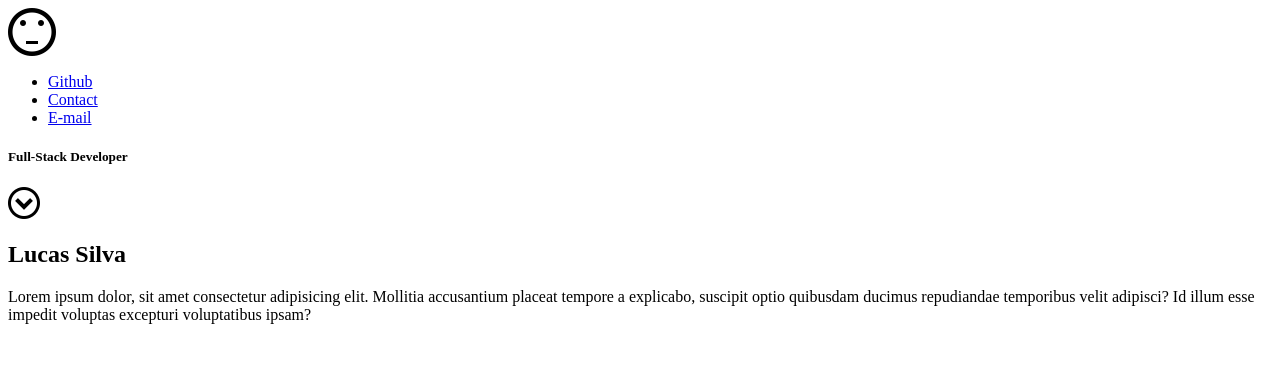
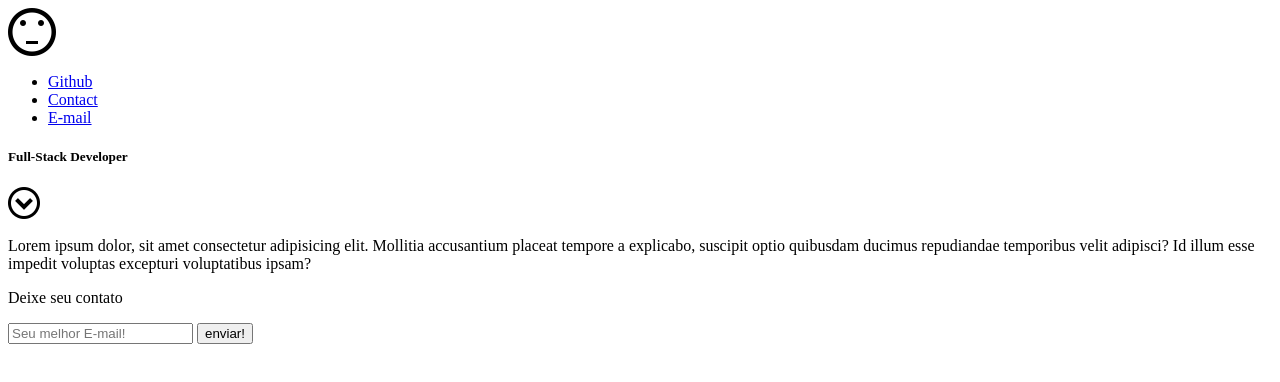
Before and after one commit to lucasasilva/Gama-Heat-up, a plain HTML site: page index.html in a window 1280 px wide. Drawn offline with Linux system fonts and the light colour scheme; files whose address does not match are found by name.

Commit message:
Added contact formulary

```diff
--- a/index.html
+++ b/index.html
@@ -14,7 +14,7 @@
             <div class=""><span class="icon-neutral"></span></div>
             <ul>
                 <li>
-                    <a href="https://github.com/lucasasilva">Github</a>
+                    <a target="blank" href="https://github.com/lucasasilva">Github</a>
                 </li>
                 <li>
                     <a href="https://wa.me/554530296464?text=Teste%20api%20Whats" class="">Contact</a>
@@ -31,12 +31,20 @@
             <h5>Full-Stack Developer</h5>
             <div class="arrow"><span class="icon-circle-down"></span> </div>
         </div>
-        <h1>Lucas Silva</h1>
         <p>Lorem ipsum dolor, sit amet consectetur adipisicing elit.
             Mollitia accusantium placeat tempore a explicabo, suscipit optio
             quibusdam ducimus repudiandae temporibus velit adipisci? Id illum esse impedit
             voluptas excepturi voluptatibus ipsam?
         </p>
+        <div class="form">
+            <div>
+                <p>Deixe seu contato</p>
+            </div>
+            <form action="">
+                <input type="text" placeholder="Seu melhor E-mail!">
+                <button>enviar!</button>
+            </form>
+        </div>
     </section>
 </main>
 </body>
```
